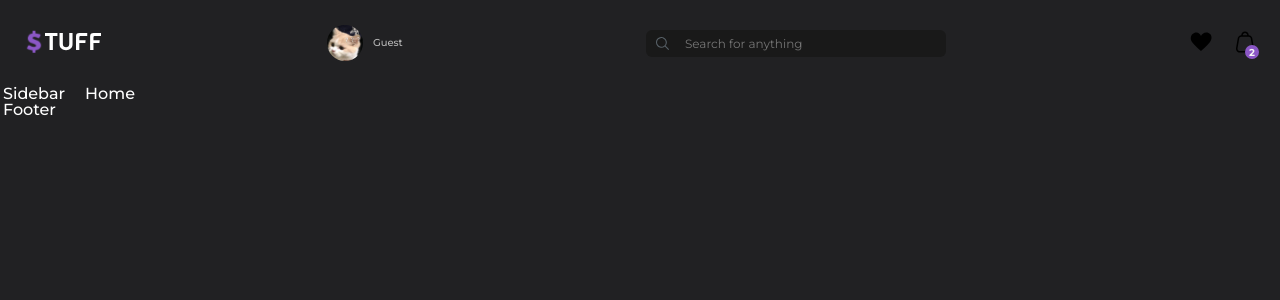
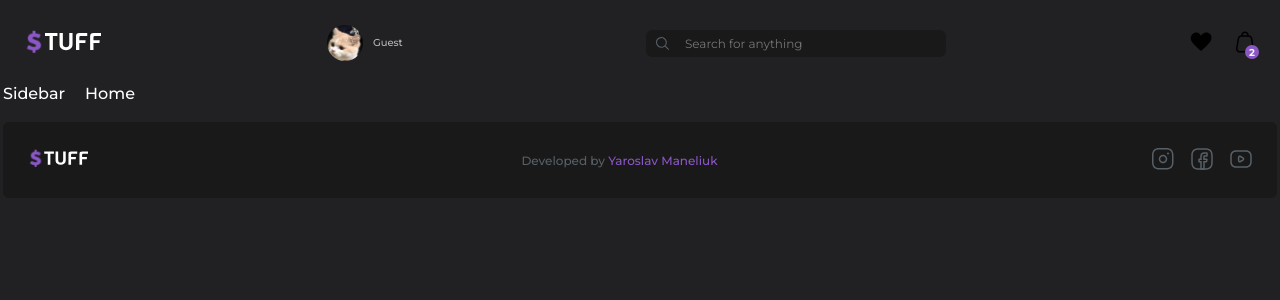
Before and after one commit to Yaroslav-Maneliuk/shop_react_redux_api, a React (Create React App) app: page / in a window 1280 px wide. Shown: the top 300 px of the page. Built offline with nearby package versions, Linux system fonts and the light colour scheme; a web font is replaced by a local one.

Commit message:
add logic&styles for Footer

```diff
--- a/src/components/Footer/Footer.jsx
+++ b/src/components/Footer/Footer.jsx
@@ -1,8 +1,52 @@
 import React from 'react'
+import s from "./Footer.module.css"
+import { Link } from 'react-router-dom';
+import { ROUTES } from '../../utils/routes';
+import LOGO from "../../images/logo.svg"
 
 const Footer = () => {
   return (
-    <div>Footer</div>
+    <section className={s.footer}>
+      <div className={s.logo}>
+        <Link to={ROUTES.HOME}>
+          <img src={LOGO} alt="Stuff" />
+        </Link>
+      </div>
+
+      <div className={s.rights}>
+        Developed by
+        <a
+          href="https://github.com/Yaroslav-Maneliuk"
+          target='_blank'
+          rel='noreferrer'> Yaroslav Maneliuk</a>
+      </div>
+      <div className={s.socials}>
+        <a
+          href="https://www.instagram.com/yaroslav_maneliuk/"
+          target='_blank'
+          rel='noreferrer'>
+          <svg className="icon-cart">
+            <use xlinkHref={`${process.env.PUBLIC_URL}/sprite.svg#instagram`} />
+          </svg>
+        </a>
+        <a
+          href="https://www.facebook.com/yaroslav.maneliuk"
+          target='_blank'
+          rel='noreferrer'>
+          <svg className="icon-cart">
+            <use xlinkHref={`${process.env.PUBLIC_URL}/sprite.svg#facebook`} />
+          </svg>
+        </a>
+        <a
+          href="https://www.youtube.com"
+          target='_blank'
+          rel='noreferrer'>
+          <svg className="icon-cart">
+            <use xlinkHref={`${process.env.PUBLIC_URL}/sprite.svg#youtube`} />
+          </svg>
+        </a>
+      </div>
+    </section>
   )
 }
 
--- /dev/null
+++ b/src/components/Footer/Footer.module.css
@@ -0,0 +1,40 @@
+.footer {
+  display: flex;
+  align-items: center;
+  justify-content: space-between;
+  margin-top: 20px;
+  padding: 24px;
+}
+
+.logo {
+  width: 61px;
+}
+
+.logo a {
+  height: 100%;
+}
+
+.rights {
+  color: var(--dark-sea);
+  font-size: 12px;
+  line-height: 15px;
+}
+
+.rights a {
+  color: var(--violet);
+}
+
+.socials {
+  display: flex;
+  gap: 15px;
+}
+
+.socials svg {
+  width: 24px;
+  height: 24px;
+  fill: var(--dark-sea);
+}
+
+.socials svg:hover {
+  fill: var(--violet);
+}
```
